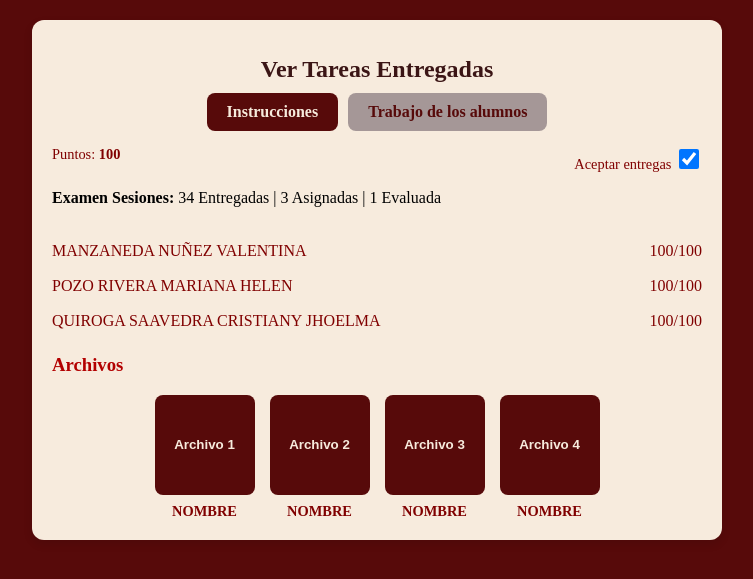
After one commit to arimanzaneda/proyectobthgrupo6, a PHP site: page /tercer/VerTareas.php in a window 1280 px wide. The commit adds this page. Shown: the top 579 px of the page, without its empty margins (263-1016 px from the left). Run offline with PHP 8.4, Linux system fonts and the light colour scheme.

Commit message:
vertareasentregadas

```diff
--- /dev/null
+++ b/VerTareas.php
@@ -0,0 +1,166 @@
+<!DOCTYPE html>
+<html lang="es">
+<head>
+<meta charset="UTF-8">
+<meta name="viewport" content="width=device-width, initial-scale=1.0">
+<title>Gestión de Tareas</title>
+<style>
+    body {
+        font-family: "Lora", serif;
+        background: #570a0a;
+        margin: 0;
+        padding: 20px;
+    }
+    .card {
+        background: #f7ebdd;
+        border-radius: 12px;
+        padding: 20px;
+        max-width: 650px;
+        margin: auto;
+        box-shadow: 0 4px 10px rgba(0,0,0,0.1);
+    }
+    h1 {
+        font-size: 1.5rem;
+        margin-bottom: 10px;
+        text-align: center;
+        color: #3b1515;
+    }
+    .tabs {
+        display: flex;
+        justify-content: center;
+        margin-bottom: 15px;
+    }
+    .tab {
+        padding: 10px 20px;
+        background: #a59797;
+        border-radius: 8px;
+        margin: 0 5px;
+        cursor: pointer;
+        font-weight: bold;
+        color: #570a0a;
+    }
+    .tab.active {
+        background: #570a0a;
+        color: #f7ebdd;
+    }
+    .top-bar {
+        display: flex;
+        justify-content: space-between;
+        margin-bottom: 15px;
+        font-size: 0.9rem;
+        color: #800000;
+    }
+    .switch input {
+        width: 20px;
+        height: 20px;
+        cursor: pointer;
+    }
+    .student-list {
+        margin-top: 10px;
+        border-top: 1px solid #f7ebdd;
+        padding-top: 10px;
+        color: #800000;
+    }
+    .student-item {
+        display: flex;
+        justify-content: space-between;
+        padding: 8px 0;
+        border-bottom: 1px solid #f7ebdd;
+    }
+    h3 {
+        color: #b30000;
+        margin-top: 15px;
+    }
+    .thumbnails {
+        display: flex;
+        gap: 15px;
+        margin-top: 15px;
+        flex-wrap: wrap;
+        justify-content: center;
+    }
+    .file-card {
+        display: flex;
+        flex-direction: column;
+        align-items: center;
+    }
+    .thumb-btn {
+        background: #570a0a;
+        color: #f7ebdd;
+        border: none;
+        border-radius: 8px;
+        padding: 15px;
+        width: 100px;
+        height: 100px;
+        cursor: pointer;
+        font-weight: bold;
+        transition: background 0.3s;
+    }
+    .thumb-btn:hover {
+        background: #800000;
+    }
+    .student-name {
+        margin-top: 8px;
+        font-size: 0.9rem;
+        color: #800000;
+        font-weight: bold;
+        text-align: center;
+    }
+</style>
+</head>
+<body>
+<div class="card">
+    <h1>Ver Tareas Entregadas</h1>
+
+    <div class="tabs">
+        <div class="tab active" onclick="switchTab(this)">Instrucciones</div>
+        <div class="tab" onclick="switchTab(this)">Trabajo de los alumnos</div>
+    </div>
+
+    <div class="top-bar">
+        <div>Puntos: <strong>100</strong></div>
+        <div class="switch">
+            <label>Aceptar entregas</label>
+            <input type="checkbox" checked>
+        </div>
+    </div>
+
+    <p><strong>Examen Sesiones:</strong> 34 Entregadas | 3 Asignadas | 1 Evaluada</p>
+
+    <div class="student-list">
+        <div class="student-item"><span>MANZANEDA NUÑEZ VALENTINA</span><span>100/100</span></div>
+        <div class="student-item"><span>POZO RIVERA MARIANA HELEN</span><span>100/100</span></div>
+        <div class="student-item"><span>QUIROGA SAAVEDRA CRISTIANY JHOELMA</span><span>100/100</span></div>
+    </div>
+
+    <h3>Archivos</h3>
+    <div class="thumbnails">
+        <div class="file-card">
+            <button class="thumb-btn" onclick="openFile('Archivo 1')">Archivo 1</button>
+            <div class="student-name">NOMBRE</div>
+        </div>
+        <div class="file-card">
+            <button class="thumb-btn" onclick="openFile('Archivo 2')">Archivo 2</button>
+            <div class="student-name">NOMBRE</div>
+        </div>
+        <div class="file-card">
+            <button class="thumb-btn" onclick="openFile('Archivo 3')">Archivo 3</button>
+            <div class="student-name">NOMBRE</div>
+        </div>
+        <div class="file-card">
+            <button class="thumb-btn" onclick="openFile('Archivo 4')">Archivo 4</button>
+            <div class="student-name">NOMBRE</div>
+        </div>
+    </div>
+</div>
+
+<script>
+function openFile(name) {
+    alert("Abriendo " + name);
+}
+function switchTab(tab) {
+    document.querySelectorAll('.tab').forEach(t => t.classList.remove('active'));
+    tab.classList.add('active');
+}
+</script>
+</body>
+</html>
```
Also changed, not shown: VerInfo.php (+5 -5 lines).
